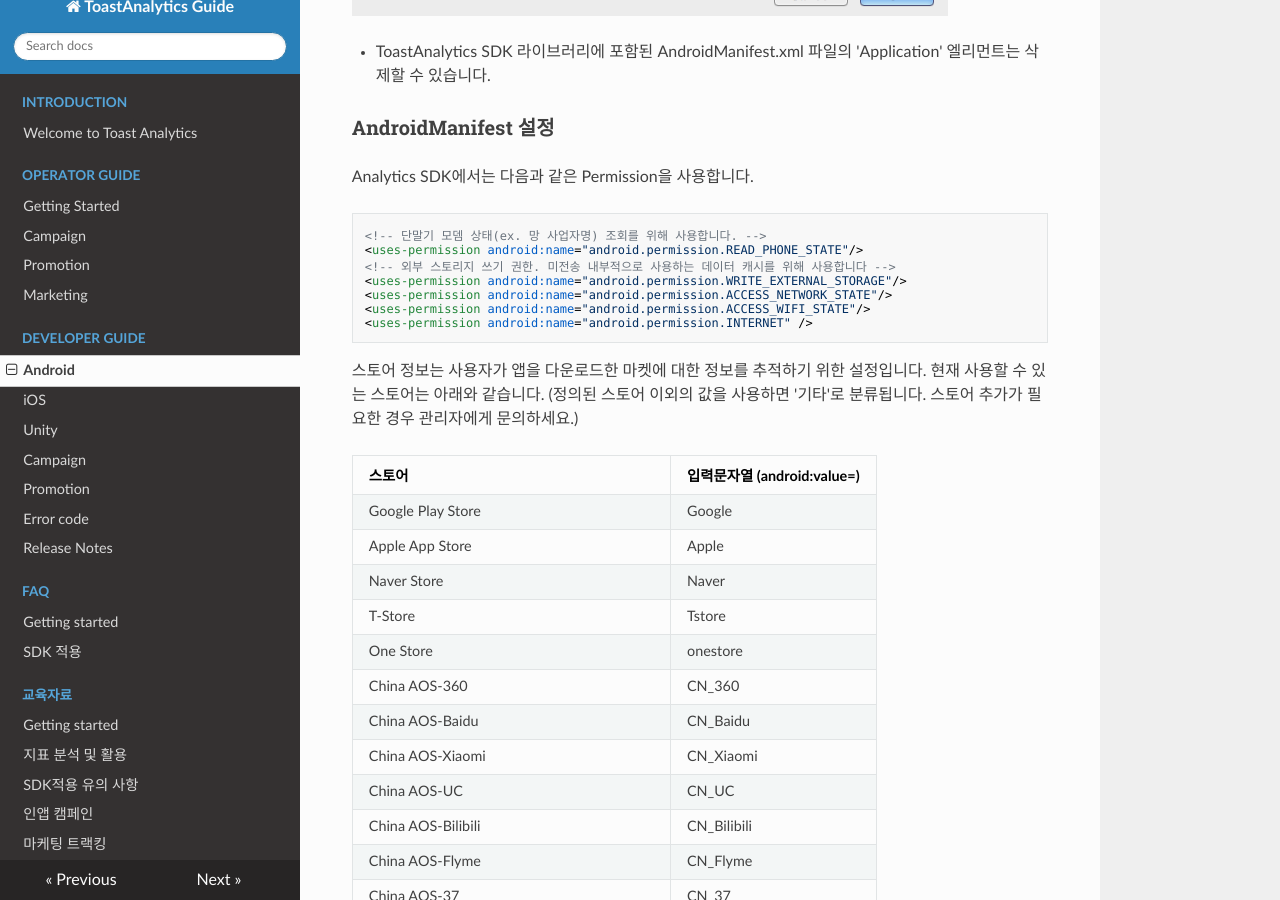
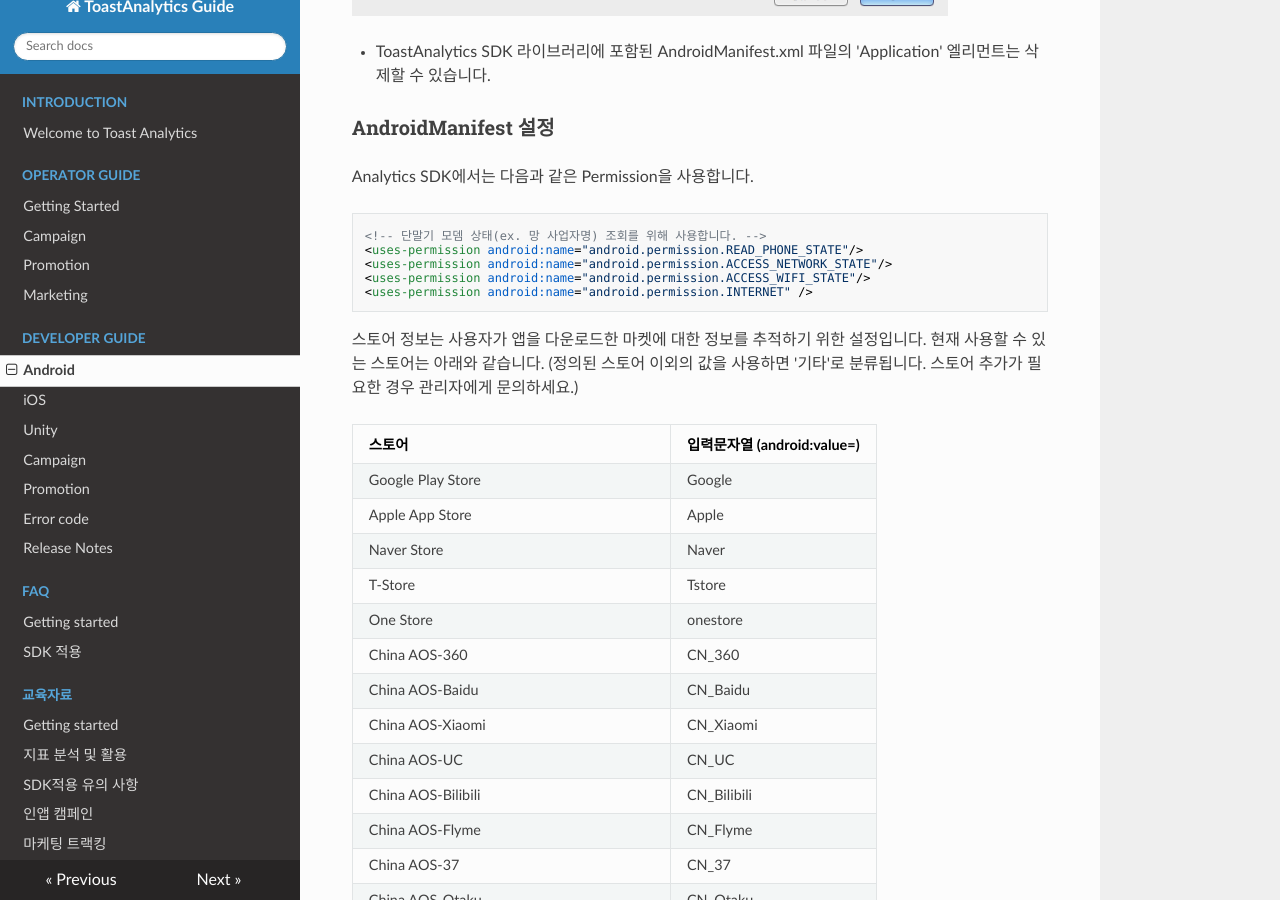
Before and after one commit to ToastAnalytics/ToastAnalytics, an MkDocs documentation site: the page built from docs/Developer/4. Android Developer Guide.md, in a window 1280 px wide and 900 px high, scrolled down 4669 px. Built offline with MkDocs 1.6.1, drawn with Linux system fonts in a browser that asks for light colours; nearby versions of some CDN libraries; old or Windows-style settings are respelled for this version of MkDocs; some of the changed text lies outside the part shown.

Commit message:
Update 4. Android Developer Guide.md

````diff
--- a/docs/Developer/4. Android Developer Guide.md
+++ b/docs/Developer/4. Android Developer Guide.md
@@ -78,8 +78,6 @@
 ```xml
 <!-- 단말기 모뎀 상태(ex. 망 사업자명) 조회를 위해 사용합니다. -->
 <uses-permission android:name="android.permission.READ_PHONE_STATE"/>
-<!-- 외부 스토리지 쓰기 권한. 미전송 내부적으로 사용하는 데이터 캐시를 위해 사용합니다 -->
-<uses-permission android:name="android.permission.WRITE_EXTERNAL_STORAGE"/>
 <uses-permission android:name="android.permission.ACCESS_NETWORK_STATE"/>
 <uses-permission android:name="android.permission.ACCESS_WIFI_STATE"/>
 <uses-permission android:name="android.permission.INTERNET" />
@@ -398,7 +396,7 @@
 
 http://cloud.toast.com/documents/18/?content_id=145
 
-Analytics 관리자 페이지에 정보를 등록하는 방법은 “Getting Started” 문서에서 “푸시 설정” 항목을 참고하세요.
+푸시 사용에 관련된 전반적인 내용은 Toast Cloud Push에서 제공하는 “Client SDK Guide” 문서를 참고하세요.
 
 푸시 사용을 위해서는 AndroidManifest.xml 파일에 추가로 Toast Cloud Push SDK에서 제공하는 custom reciever를 등록해야 합니다.
 
@@ -717,7 +715,7 @@
 
      int result = GameAnalytics.initializeSdk ("APPKEY", "COMPANYID", "VERSION", false);
 
-     if (result != 0 ) {
+     if (result != 0) {
         // SDK 초기화 실패
      }
      ……
````
